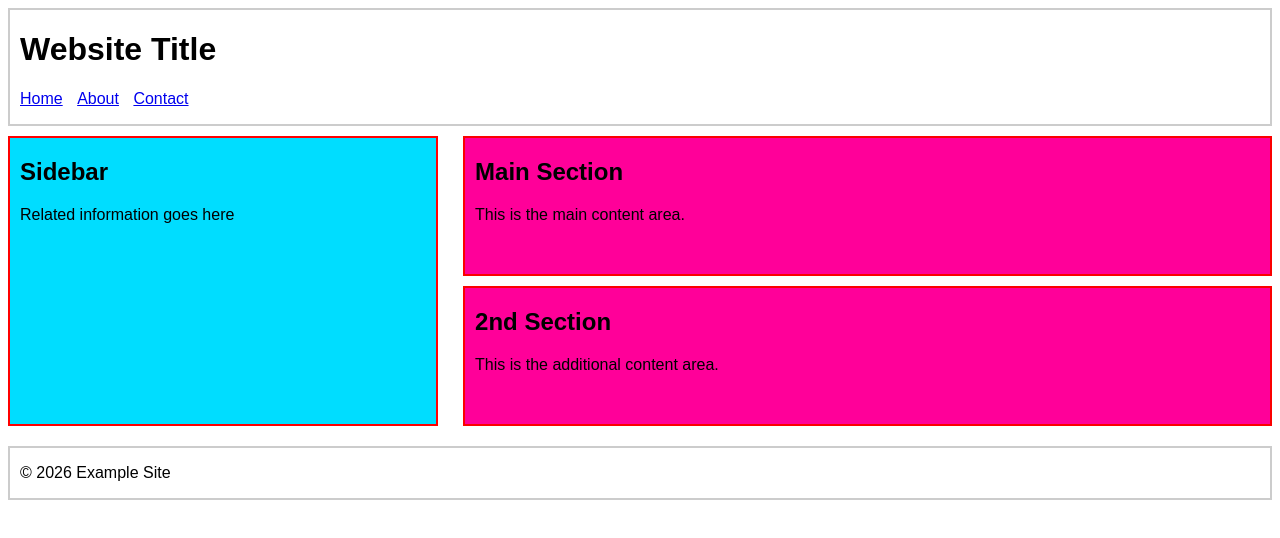
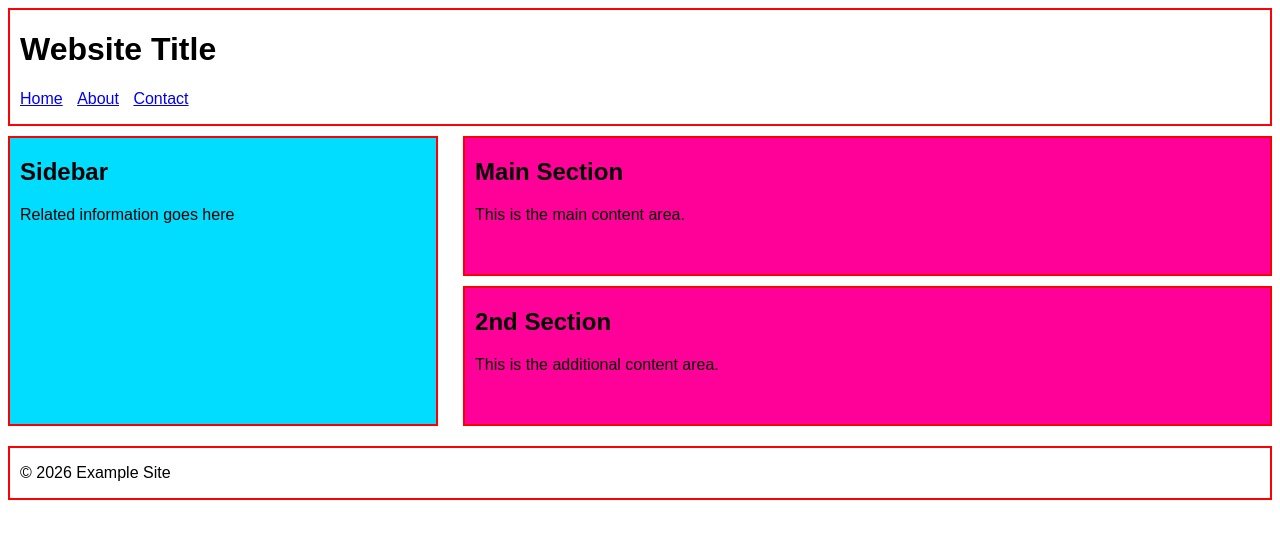
Before and after one commit to iisphilipsii/unit6-layouts, a plain HTML site: page index.html in a window 1280 px wide. Drawn offline with Linux system fonts and the light colour scheme.

Commit message:
hello world lololol

```diff
--- a/style.css
+++ b/style.css
@@ -7,7 +7,7 @@ body {
 }
 
 header {
-  border: 2px solid #ccc;
+  border: 2px solid #fd0202;
   padding: 0 10px;
 }
 
@@ -37,7 +37,7 @@ section {
 
 footer {
   clear: both;
-  border: 2px solid #ccc;
+  border: 2px solid #ff0000;
   padding: 0 10px;
 }
 
```
